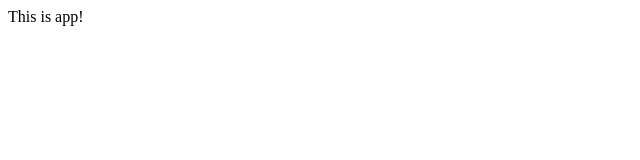
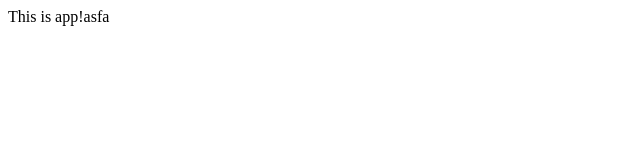
Before and after one commit to DuckSpawn/sample-git-thing, a plain HTML site: page index.html in a window 1280 px wide. Shown: the full height of the page, 0-640 px from the left. Drawn offline with Linux system fonts and the light colour scheme.

Commit message:
nonesense

```diff
--- a/index.html
+++ b/index.html
@@ -6,7 +6,7 @@
     <title>Document</title>
 </head>
 <body>
-    This is app!
+    This is app!asfa
 
 </body>
 </html>
```
Also changed, not shown: 1 other file.
